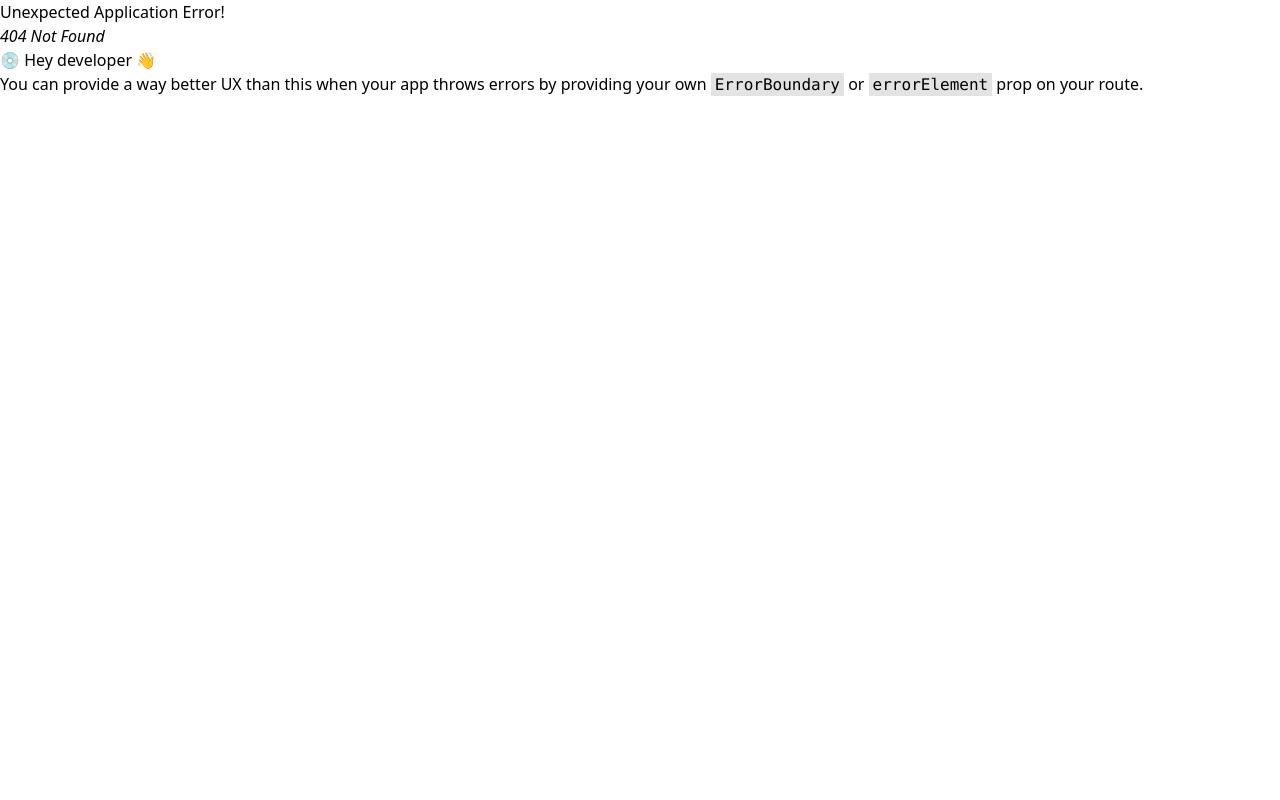
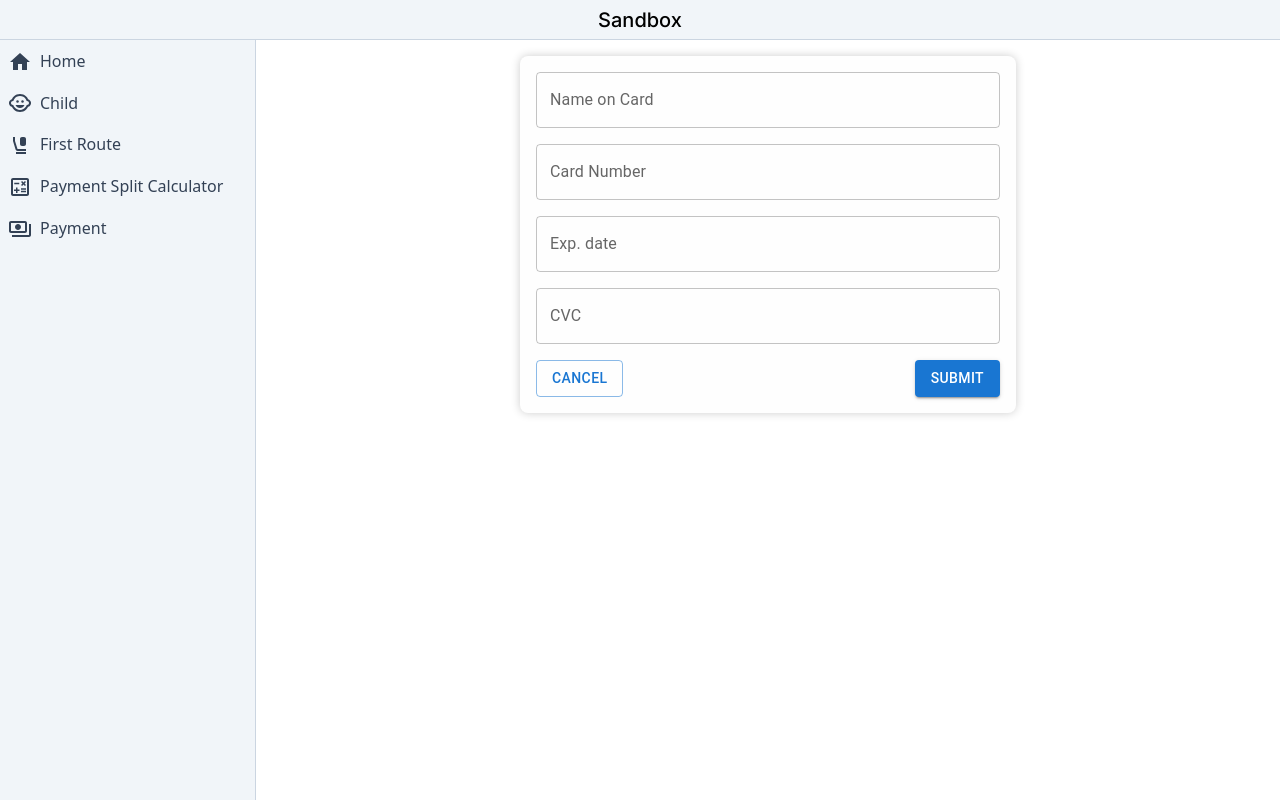
Before and after one commit to EricPezzulo/React-Sandbox, a React (Vite) app: page /payment in a window 1280 px wide. Before the commit this address had no page. Built offline with nearby package versions, Linux system fonts and the light colour scheme.

Commit message:
first commit to dev

```diff
--- a/package.json
+++ b/package.json
@@ -5,6 +5,7 @@
   "type": "module",
   "scripts": {
     "dev": "vite",
+    "test": "vitest",
     "build": "tsc -b && vite build",
     "lint": "eslint .",
     "preview": "vite preview"
@@ -42,7 +43,8 @@
     "tailwindcss": "^3.4.13",
     "typescript": "^5.5.3",
     "typescript-eslint": "^8.7.0",
-    "vite": "^5.4.8"
+    "vite": "^5.4.8",
+    "vitest": "^2.1.4"
   },
   "packageManager": "pnpm@9.11.0+sha1.4cd20e68438613738e8f2bc9aece61eaa6b3e649"
 }
--- a/src/app/App.tsx
+++ b/src/app/App.tsx
@@ -1,7 +1,6 @@
 import { Outlet, useLocation } from "react-router-dom";
 import BasePage from "../layouts/BasePage";
 import HomeRoute from "../pages/HomeRoute";
-import { AppProvider } from "../contexts/AppState";
 
 function App() {
   const location = useLocation();
@@ -9,19 +8,15 @@ function App() {
 
   if (isHome) {
     return (
-      <AppProvider>
       <BasePage>
         <HomeRoute />
       </BasePage>
-      </AppProvider>
     );
   } else {
     return (
-      <AppProvider >
       <BasePage>
         <Outlet />
       </BasePage>
-      </AppProvider>
     );
   }
 }
--- a/src/app/app.siteMap.tsx
+++ b/src/app/app.siteMap.tsx
@@ -1,33 +1,68 @@
-import { createBrowserRouter } from 'react-router-dom';
-import App from './App';
-import FirstRoute from '../pages/FirstRoute';
-import ChildRoute from '../pages/ChildRoute';
-import SplitCalculatorRoute from '../pages/SplitCalculatorRoute';
-import ErrorRoute from '../pages/ErrorRoute';
+import { createBrowserRouter } from "react-router-dom";
+import App from "./App";
+import FirstRoute from "../pages/FirstRoute";
+import ChildRoute from "../pages/ChildRoute";
+import SplitCalculatorRoute from "../pages/SplitCalculatorRoute";
+import ErrorRoute from "../pages/ErrorRoute";
+import PaymentRoute from "../pages/PaymentRoute";
+import {
+  CalculateOutlined,
+  ChildCare,
+  FlightClass,
+  Home,
+  PaymentsOutlined,
+} from "@mui/icons-material";
 
-// const siteMap = {};
+export type SiteMapType = PathType[];
+
+interface PathType {
+  path: string;
+  title: string;
+  icon: React.ReactElement;
+}
+
+export const siteMap: SiteMapType = [
+  { path: "/", title: "Home", icon: <Home /> },
+  { path: "/child", title: "Child", icon: <ChildCare /> },
+  { path: "/firstRoute", title: "First Route", icon: <FlightClass /> },
+  {
+    path: "/split-calculator",
+    title: "Payment Split Calculator",
+    icon: <CalculateOutlined />,
+  },
+  {
+    path: "/payment",
+    title: "Payment",
+    icon: <PaymentsOutlined />,
+  },
+];
 
 export const router = createBrowserRouter([
   {
-    path: '/',
+    path: "/",
     element: <App />,
     children: [
       {
-        path: 'child',
+        path: "child",
         element: <ChildRoute />,
-        errorElement: <ErrorRoute />
+        // errorElement: <ErrorRoute />,
       },
       {
-        path: '/firstRoute',
+        path: "/firstRoute",
         element: <FirstRoute />,
-        errorElement: <ErrorRoute />
+        // errorElement: <ErrorRoute />,
       },
       {
-        path: '/split-calculator',
+        path: "/split-calculator",
         element: <SplitCalculatorRoute />,
-        errorElement: <ErrorRoute />
-
-      }
+        // errorElement: <ErrorRoute />,
+      },
+      {
+        path: "/payment",
+        element: <PaymentRoute />,
+        // errorElement: <ErrorRoute />,
+      },
     ],
+    errorElement: <ErrorRoute />,
   },
 ]);
--- a/src/components/ChildRoute/ChildRouteContent.tsx
+++ b/src/components/ChildRoute/ChildRouteContent.tsx
@@ -1,8 +1,12 @@
-import { Button, Typography } from "@mui/material";
+import { Button } from "@mui/material";
 import Grid from "@mui/material/Grid2";
 import DialogComponent from "../common/Dialog";
+import { useContext } from "react";
+import { AppContext } from "../../contexts/AppState";
 
 const ChildRouteContent = () => {
+  const { regions } = useContext(AppContext);
+  console.log(regions);
   return (
     <Grid container alignItems={"center"} justifyContent={"center"}>
       <Grid container spacing={2}>
@@ -18,10 +22,16 @@ const ChildRouteContent = () => {
         <Grid container alignItems={"center"} justifyContent={"center"}>
           <DialogComponent />
         </Grid>
-        <Grid>
-          <Typography>Test</Typography>
-        </Grid>
       </Grid>
+      {regions.map((r, i) => (
+        <div
+          className="m-2 rounded bg-slate-100 p-2 text-center font-inter"
+          key={i}
+        >
+          <p>{r.displayName}</p>
+          <p>{r.nameserver}</p>
+        </div>
+      ))}
     </Grid>
   );
 };
--- /dev/null
+++ b/src/components/FirstRoute/FirstRouteContent.tsx
@@ -0,0 +1,42 @@
+import { Checkbox, FormControlLabel, FormGroup, Grid2 } from "@mui/material";
+import { useContext } from "react";
+import { AppContext, Regions } from "../../contexts/AppState";
+import { available_regions } from "../../mock/db";
+
+const FirstRouteContent = () => {
+  const { regions, setRegions } = useContext(AppContext);
+
+  const handleCheckboxChange = (
+    event: React.ChangeEvent<HTMLInputElement>,
+    region: Regions,
+  ) => {
+    if (event?.target.checked) {
+      setRegions([...regions, region]);
+    } else {
+      setRegions(regions.filter((r) => r.nameserver !== region.nameserver));
+    }
+  };
+  console.log(regions);
+  return (
+    <Grid2 container>
+      <FormGroup row>
+        {available_regions.map((region, index) => (
+          <FormControlLabel
+            key={index}
+            control={
+              <Checkbox
+                checked={regions.some(
+                  (r) => r.nameserver === region.nameserver,
+                )}
+                onChange={(event) => handleCheckboxChange(event, region)}
+              />
+            }
+            label={region.displayName}
+          />
+        ))}
+      </FormGroup>
+    </Grid2>
+  );
+};
+
+export default FirstRouteContent;
--- a/src/components/SideNav/SideNav.tsx
+++ b/src/components/SideNav/SideNav.tsx
@@ -1,21 +1,13 @@
-import { CalculateOutlined, ChildCare, FlightClass, Home } from "@mui/icons-material";
+import { siteMap } from "../../app/app.siteMap";
 import SideNavItem from "./SideNavItem";
-import { useState } from "react";
 
 const SideNav = () => {
-  const [siteMap, setSiteMap] = useState<SiteMapType>([
-    { path: "/", title: "Home", icon: <Home /> },
-    { path: "/child", title: "Child", icon: <ChildCare /> },
-    { path: "/firstRoute", title: "First Route", icon: <FlightClass /> },
-    { path: "/split-calculator", title: "Payment Split Calculator", icon: <CalculateOutlined /> },
-  ]);
   return (
-    <nav className="hidden sm:flex min-h-0 w-64 flex-shrink-0 flex-col border-r border-slate-300 bg-slate-100">
+    <nav className="hidden min-h-0 w-64 flex-shrink-0 flex-col border-r border-slate-300 bg-slate-100 sm:flex">
       <div className="flex-1 overflow-hidden">
         {siteMap.map((location, index) => (
           <SideNavItem
             key={index}
-            setSiteMap={setSiteMap}
             title={location.title}
             path={location.path}
             icon={location.icon}
@@ -27,11 +19,3 @@ const SideNav = () => {
 };
 
 export default SideNav;
-
-export type SiteMapType = PathType[];
-
-interface PathType {
-  path: string;
-  title: string;
-  icon: React.ReactElement;
-}
--- a/src/components/SideNav/SideNavItem.tsx
+++ b/src/components/SideNav/SideNavItem.tsx
@@ -1,32 +1,35 @@
 import classNames from "classnames";
 import React from "react";
-import { SiteMapType } from "./SideNav";
+import { useNavigate } from "react-router-dom";
 
 interface SideNavItemProps {
   title: string;
   path: string;
   icon: React.ReactElement;
-  setSiteMap: React.Dispatch<React.SetStateAction<SiteMapType>>;
+  // setSiteMap: React.Dispatch<React.SetStateAction<SiteMapType>>;
 }
 
-const SideNavItem: React.FC<SideNavItemProps> = ({
-  title,
-  path,
-  icon,
-  //   setSiteMap,
-}) => {
+const SideNavItem: React.FC<SideNavItemProps> = ({ title, path, icon }) => {
+  const navigate = useNavigate();
   const selectedClass = classNames(
     "group flex p-2 hover:cursor-pointer hover:bg-slate-200 bg-slate-100 w-full",
   );
+  const handleNavigateClick = () => {
+    navigate(`${path}`);
+  };
 
   return (
-    <button type="button" className={selectedClass}>
-      <a className="flex w-full flex-row items-center gap-2" href={path}>
+    <button
+      type="button"
+      className={selectedClass}
+      onClick={handleNavigateClick}
+    >
+      <div className="flex w-full flex-row items-center gap-2">
         <div className="text-slate-700 group-hover:text-black">{icon}</div>
         <div>
           <p className="text-slate-700 group-hover:text-black">{title}</p>
         </div>
-      </a>
+      </div>
     </button>
   );
 };
--- a/src/contexts/AppState.tsx
+++ b/src/contexts/AppState.tsx
@@ -4,34 +4,29 @@ interface AppContextProps {
   firstName: string;
   setFirstName: React.Dispatch<React.SetStateAction<string>>;
   routePath: string;
-    value: object
+  regions: Regions[];
+  setRegions: React.Dispatch<React.SetStateAction<Regions[]>>;
 }
 interface AppProviderProps {
   children: ReactNode;
 }
+export interface Regions {
+  nameserver: string;
+  displayName: string;
+}
 
 export const AppContext = createContext<AppContextProps>({
-    firstName: '',
-    setFirstName: () => { },
-    routePath: '',
-    value: {
-        first: '',
-        second: '',
-        third: ''
-    }
-})
+  firstName: "",
+  setFirstName: () => {},
+  routePath: "",
+  regions: [],
+  setRegions: () => {},
+});
 
-export function AppProvider({
-    children,
-}: AppProviderProps) {
-    const [firstName, setFirstName] = useState<string>('')
-
-    const routePath = ''
-    const value = {
-        first: '',
-        second: '',
-        third: ''
-    }
+export function AppProvider({ children }: AppProviderProps) {
+  const [firstName, setFirstName] = useState<string>("");
+  const [regions, setRegions] = useState<Regions[]>([]);
+  const routePath = "";
 
   return (
     <AppContext.Provider
@@ -39,9 +34,11 @@ export function AppProvider({
         firstName,
         setFirstName,
         routePath,
-                value
-            }}>
+        regions,
+        setRegions,
+      }}
+    >
       {children}
     </AppContext.Provider>
-    )
+  );
 }
--- a/src/pages/FirstRoute.tsx
+++ b/src/pages/FirstRoute.tsx
@@ -1,5 +1,12 @@
+import { Grid2 } from "@mui/material";
+import FirstRouteContent from "../components/FirstRoute/FirstRouteContent";
+
 const FirstRoute = () => {
-  return <div className="p-5">First Route</div>;
+  return (
+    <Grid2 container sx={{ padding: 3 }}>
+      <FirstRouteContent />
+    </Grid2>
+  );
 };
 
 export default FirstRoute;
--- /dev/null
+++ b/src/pages/PaymentRoute.tsx
@@ -0,0 +1,45 @@
+import { Button, Grid2, Stack, TextField } from "@mui/material";
+
+const PaymentRoute = () => {
+  return (
+    <Grid2
+      container
+      justifyContent="center"
+      alignItems="center"
+      sx={{ padding: 2 }}
+    >
+      <Grid2
+        container
+        spacing={2}
+        sx={{
+          bgcolor: "#FEFEFE",
+          width: { xs: "80%", md: "50%" },
+          padding: 2,
+          borderRadius: 2,
+          boxShadow: "0 0 10px 0px rgba(0,0,0,0.2)",
+        }}
+      >
+        <Grid2 container flexDirection={"row"} spacing={2}>
+          <TextField fullWidth label="Name on Card" />
+
+          <TextField fullWidth label="Card Number" />
+        </Grid2>
+        <Grid2 container flexDirection={"row"} spacing={2}>
+          <TextField fullWidth label="Exp. date" />
+
+          <TextField fullWidth label="CVC" />
+        </Grid2>
+        <Stack
+          direction="row"
+          justifyContent="space-between"
+          sx={{ width: "100%" }}
+        >
+          <Button variant="outlined">Cancel</Button>
+          <Button variant="contained">Submit</Button>
+        </Stack>
+      </Grid2>
+    </Grid2>
+  );
+};
+
+export default PaymentRoute;
```
Also changed, not shown: src/main.tsx (+6 -3 lines), src/mock/db.ts (+10 -1 lines), 1 other file (tests, documents, lock files or other folders). Lines whose indentation alone changed are shown as unchanged.
